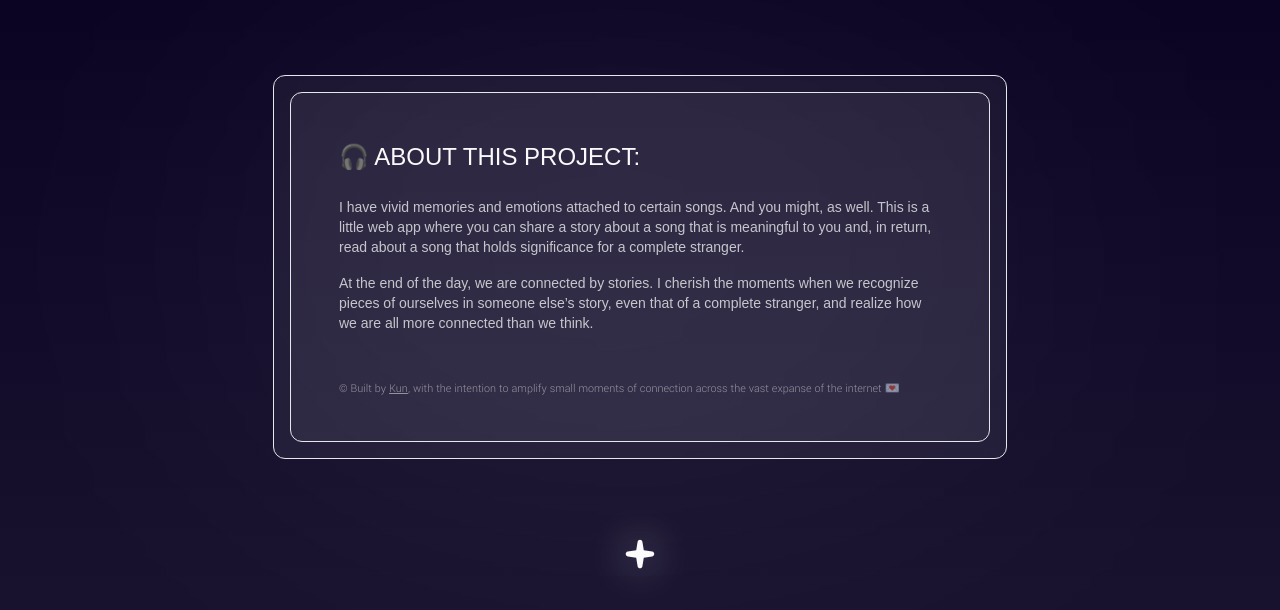
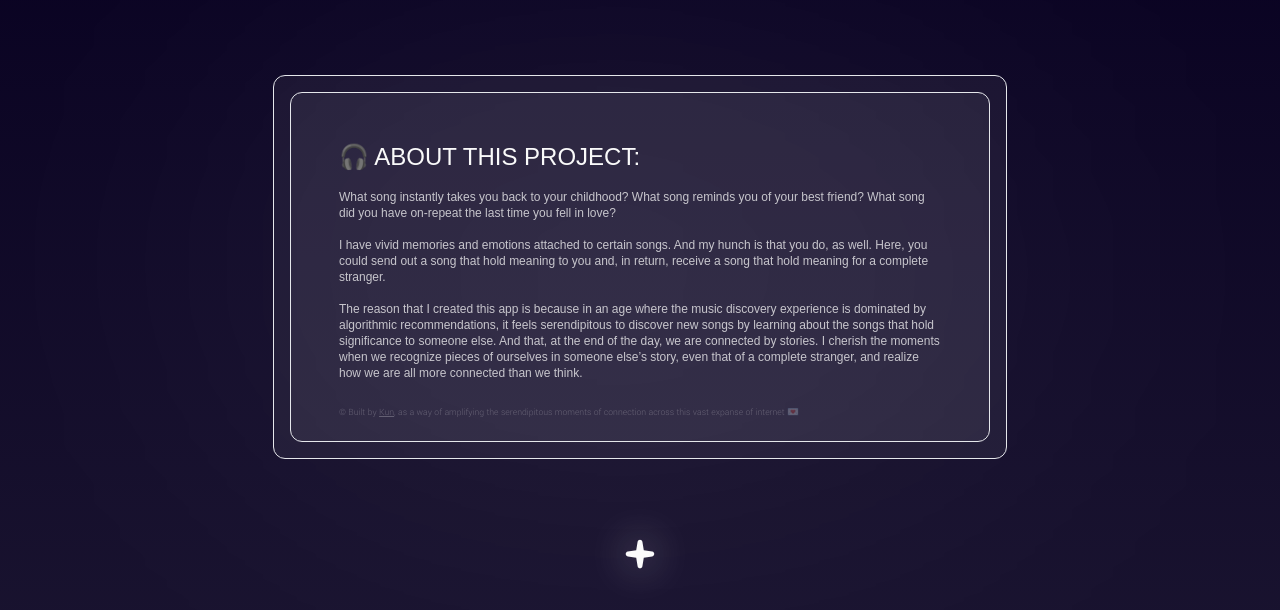
Before and after one commit to kunkunzhu/songs-stories-strangers, a Next.js app: page /about in a window 1280 px wide. Shown: the part 118-728 px from the top of the page. Built offline with nearby package versions, Linux system fonts and the light colour scheme; a web font is replaced by a local one.

Commit message:
update project description

```diff
--- a/src/app/about/page.tsx
+++ b/src/app/about/page.tsx
@@ -7,25 +7,34 @@ export default function About() {
   return (
     <div>
       <Card>
-        <h1 className="uppercase text-2xl font-mono pb-6">
+        <h1 className="uppercase text-2xl font-mono pb-4">
           🎧 ABOUT THIS PROJECT:
         </h1>
-        <div className="opacity-75 flex flex-col text-sm font-mono gap-4 pb-12">
+        <div className="opacity-75 flex flex-col text-xs font-mono gap-4 pb-6">
           <span>
-            I have vivid memories and emotions attached to certain songs. And
-            you might, as well. This is a little web app where you can share a
-            story about a song that is meaningful to you and, in return, read
-            about a song that holds significance for a complete stranger.{" "}
+            What song instantly takes you back to your childhood? What song
+            reminds you of your best friend? What song did you have on-repeat
+            the last time you fell in love?
           </span>
           <span>
-            At the end of the day, we are connected by stories. I cherish the
-            moments when we recognize pieces of ourselves in someone else’s
+            I have vivid memories and emotions attached to certain songs. And my
+            hunch is that you do, as well. Here, you could send out a song that
+            hold meaning to you and, in return, receive a song that hold meaning
+            for a complete stranger.{" "}
+          </span>
+          <span>
+            The reason that I created this app is because in an age where the
+            music discovery experience is dominated by algorithmic
+            recommendations, it feels serendipitous to discover new songs by
+            learning about the songs that hold significance to someone else. And
+            that, at the end of the day, we are connected by stories. I cherish
+            the moments when we recognize pieces of ourselves in someone else’s
             story, even that of a complete stranger, and realize how we are all
             more connected than we think.
           </span>
         </div>
-        <div className="flex w-full justify-en opacity-50">
-          <span className="text-xs text-end">
+        <div className="flex w-full opacity-25">
+          <span className="text-[0.6rem] text-end">
             © Built by{" "}
             <a
               href="https://kunzhu.vercel.app/"
@@ -34,8 +43,8 @@ export default function About() {
             >
               Kun
             </a>
-            , with the intention to amplify small moments of connection across
-            the vast expanse of the internet 💌
+            , as a way of amplifying the serendipitous moments of connection
+            across this vast expanse of internet 💌
           </span>
         </div>
       </Card>
```
Also changed, not shown: 1 other file (tests, documents, lock files or other folders).
